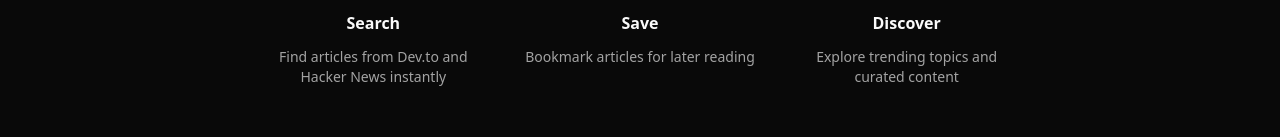
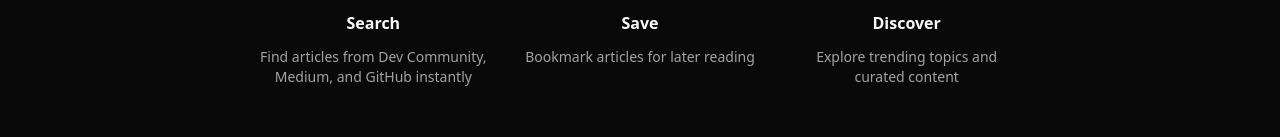
Before and after one commit to Kathitjoshi/devlens, a Next.js app: page / in a window 1280 px wide. Shown: the part 650-787 px from the top of the page. Built offline with nearby package versions, Linux system fonts and the light colour scheme; no server answers.

Commit message:
ui: Replace Hacker News with GitHub/Medium RSS throughout UI

```diff
--- a/app/layout.tsx
+++ b/app/layout.tsx
@@ -6,11 +6,11 @@
 export const metadata: Metadata = {
   title: 'DevLens — Technical Article Search for Developers',
   description:
-    'Search 100,000+ technical articles from Dev.to and Hacker News. Find the best dev content without the noise.',
+    'Search 100,000+ technical articles from Dev Community, Medium, and GitHub. Find the best dev content without the noise.',
   openGraph: {
     title: 'DevLens — Technical Article Search for Developers',
     description:
-      'Search 100,000+ technical articles from Dev.to and Hacker News. Find the best dev content without the noise.',
+      'Search 100,000+ technical articles from Dev Community, Medium, and GitHub. Find the best dev content without the noise.',
     url: process.env.NEXT_PUBLIC_SITE_URL || 'https://devlens.vercel.app',
     type: 'website',
   },
@@ -18,7 +18,7 @@
     card: 'summary_large_image',
     title: 'DevLens — Technical Article Search for Developers',
     description:
-      'Search 100,000+ technical articles from Dev.to and Hacker News. Find the best dev content without the noise.',
+      'Search 100,000+ technical articles from Dev Community, Medium, and GitHub. Find the best dev content without the noise.',
   },
 };
 
--- a/app/page.tsx
+++ b/app/page.tsx
@@ -72,7 +72,7 @@
               </div>
               <h3 className="font-semibold">Search</h3>
               <p className="text-sm text-muted-foreground">
-                Find articles from Dev.to and Hacker News instantly
+                Find articles from Dev Community, Medium, and GitHub instantly
               </p>
             </div>
 
--- a/app/search/page.tsx
+++ b/app/search/page.tsx
@@ -125,7 +125,7 @@
             >
               <option value="all">All Sources</option>
               <option value="devto">Dev.to</option>
-              <option value="hn">Hacker News</option>
+              <option value="hn">GitHub/Medium RSS</option>
             </select>
           </div>
 
--- a/components/article-card-server.tsx
+++ b/components/article-card-server.tsx
@@ -25,7 +25,7 @@
         {/* Source Badge */}
         <div className="mb-2">
           <span className="inline-block px-2 py-1 rounded-full text-xs font-medium bg-accent/10 text-accent">
-            {article.source === 'devto' ? 'Dev.to' : 'Hacker News'}
+            {article.source === 'devto' ? 'Dev.to' : 'GitHub/Medium RSS'}
           </span>
         </div>
 
--- a/components/article-card.tsx
+++ b/components/article-card.tsx
@@ -126,7 +126,7 @@
         {/* Source Badge */}
         <div className="mb-2">
           <span className="inline-block px-2 py-1 rounded-full text-xs font-medium bg-accent/10 text-accent">
-            {article.source === 'devto' ? 'Dev.to' : 'Hacker News'}
+            {article.source === 'devto' ? 'Dev.to' : 'GitHub/Medium RSS'}
           </span>
         </div>
 
```
